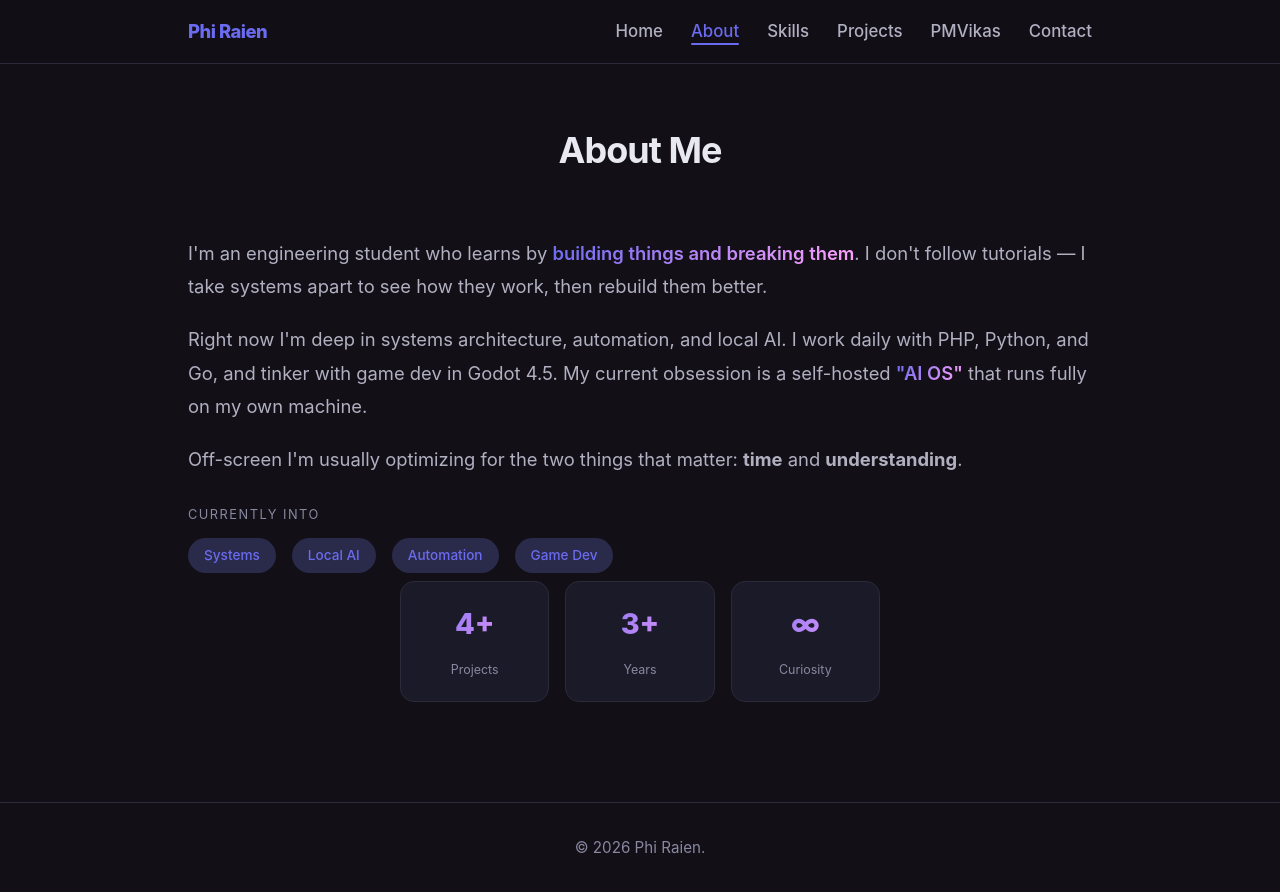
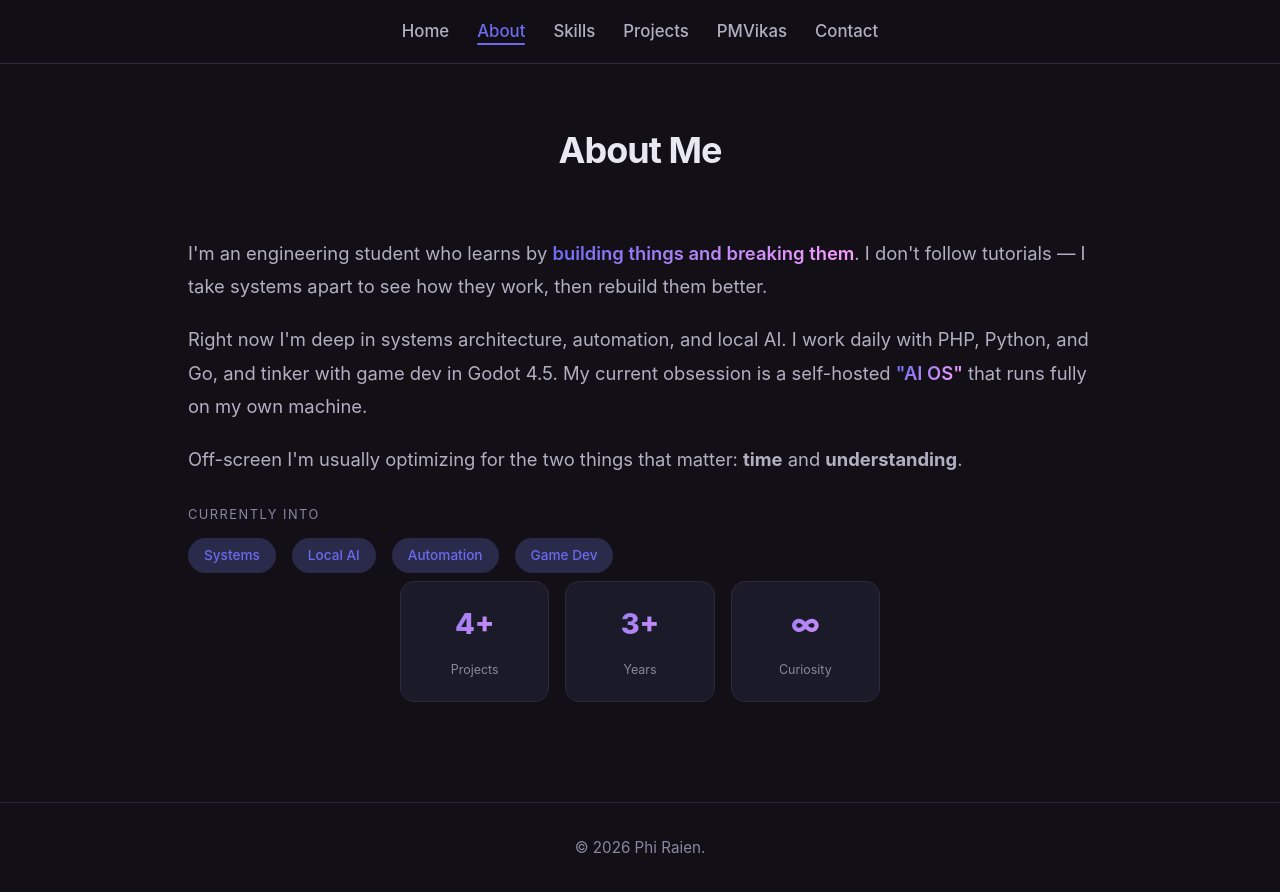
Before and after one commit to Phiraien/Portfolio, a React (Vite) app: page /Portfolio/about in a window 1280 px wide. Built offline with nearby package versions, Linux system fonts and the light colour scheme.

Commit message:
nav: remove logo, section links only, centered

```diff
--- a/src/App.css
+++ b/src/App.css
@@ -49,26 +49,16 @@ nav {
 }
 .nav-inner {
   display: flex;
-  justify-content: space-between;
+  justify-content: center;
   align-items: center;
-  gap: 20px;
   padding: 16px 28px;
-}
-.logo {
-  font-weight: 800;
-  font-size: 1.15rem;
-  color: var(--accent);
-  letter-spacing: -0.5px;
-  text-decoration: none;
-  white-space: nowrap;
-  flex-shrink: 0;
 }
 .nav-links {
   list-style: none;
   display: flex;
   gap: 28px;
   flex-wrap: wrap;
-  justify-content: flex-end;
+  justify-content: center;
 }
 .nav-links a {
   text-decoration: none;
--- a/src/components/Nav.jsx
+++ b/src/components/Nav.jsx
@@ -13,7 +13,6 @@ export default function Nav() {
   return (
     <nav>
       <div className="container nav-inner">
-        <NavLink to="/" className="logo" aria-label="Home">Phi Raien</NavLink>
         <ul className="nav-links">
           {links.map((l) => (
             <li key={l.to}>
```
